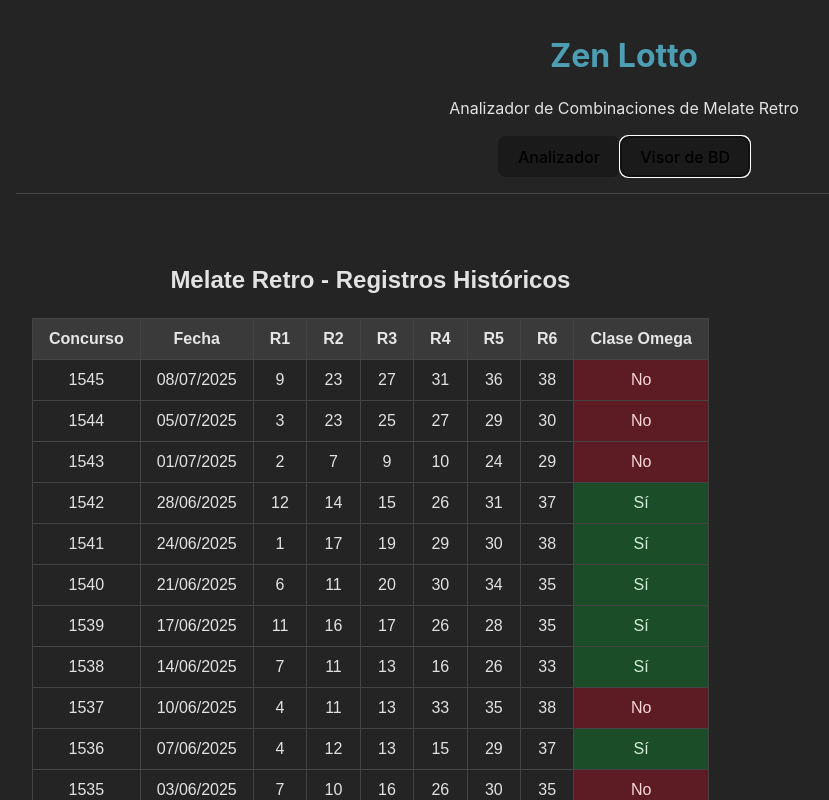
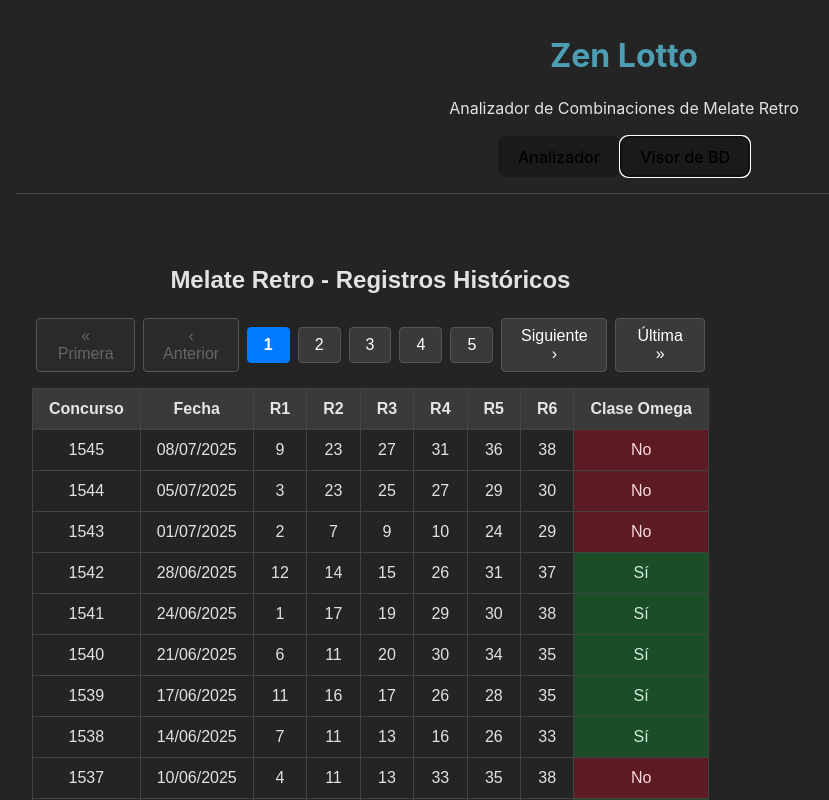
Before and after one commit to AmericoGarciaG/Zen_Lotto, a React (Vite) app: page / in a window 1280 px wide. Both pictures are taken after a click on the button "Visor de BD". Shown: the top 800 px of the page, without its empty margins (16-845 px from the left). Built offline with nearby package versions, Linux system fonts and the light colour scheme.

Commit message:
refactor: Mejora la paginación del visor de la BD
- Reemplaza la lista de botones de paginación por un control más intuitivo.
- Ajusta el número de registros por página a 20.
- Mejora los estilos para una visualización más clara y estética.

```diff
--- a/src/components/DatabaseViewer.css
+++ b/src/components/DatabaseViewer.css
@@ -7,7 +7,7 @@
 
 table {
   width: 100%;
-  table-layout: auto; /* Permite que el navegador ajuste las columnas */
+  table-layout: auto;
   border-collapse: collapse;
   margin-top: 1rem;
   background-color: #242424;
@@ -19,7 +19,7 @@ thead {
 
 th, td {
   border: 1px solid #444;
-  padding: 0.5rem 1rem; /* Más padding horizontal */
+  padding: 0.5rem 1rem;
   text-align: center;
   white-space: nowrap;
 }
@@ -28,16 +28,15 @@ th {
   font-weight: bold;
 }
 
-/* Anchos de columna específicos */
-th:nth-child(1), td:nth-child(1) { width: 10%; } /* Concurso */
-th:nth-child(2), td:nth-child(2) { width: 15%; } /* Fecha */
+th:nth-child(1), td:nth-child(1) { width: 10%; }
+th:nth-child(2), td:nth-child(2) { width: 15%; }
 th:nth-child(3), td:nth-child(3),
 th:nth-child(4), td:nth-child(4),
 th:nth-child(5), td:nth-child(5),
 th:nth-child(6), td:nth-child(6),
 th:nth-child(7), td:nth-child(7),
-th:nth-child(8), td:nth-child(8) { width: 7%; }  /* R1-R6 */
-th:nth-child(9), td:nth-child(9) { width: 12%; } /* Clase Omega */
+th:nth-child(8), td:nth-child(8) { width: 7%; }
+th:nth-child(9), td:nth-child(9) { width: 12%; }
 
 .omega {
   background-color: #1a4d28;
@@ -52,8 +51,8 @@ th:nth-child(9), td:nth-child(9) { width: 12%; } /* Clase Omega */
 .pagination {
   display: flex;
   justify-content: center;
-  margin-top: 1rem;
-  flex-wrap: wrap;
+  align-items: center;
+  margin: 1rem 0;
 }
 
 .pagination button {
@@ -61,11 +60,25 @@ th:nth-child(9), td:nth-child(9) { width: 12%; } /* Clase Omega */
   color: white;
   border: 1px solid #555;
   padding: 0.5rem 1rem;
-  margin: 0.25rem;
+  margin: 0 0.25rem;
   cursor: pointer;
+  border-radius: 4px;
+  transition: background-color 0.2s;
+}
+
+.pagination button:hover {
+  background-color: #555;
+}
+
+.pagination button:disabled {
+  background-color: #2a2a2a;
+  color: #666;
+  cursor: not-allowed;
 }
 
 .pagination button.active {
-  background-color: #555;
+  background-color: #007bff;
+  color: white;
   font-weight: bold;
+  border-color: #007bff;
 }
--- a/src/components/DatabaseViewer.tsx
+++ b/src/components/DatabaseViewer.tsx
@@ -16,7 +16,49 @@ interface MelateRetroRecord {
   clase_omega: number;
 }
 
-const RECORDS_PER_PAGE = 15;
+const RECORDS_PER_PAGE = 20;
+
+const Pagination: React.FC<{
+  currentPage: number;
+  totalPages: number;
+  onPageChange: (page: number) => void;
+}> = ({ currentPage, totalPages, onPageChange }) => {
+  const getPaginationGroup = () => {
+    let start = Math.floor((currentPage - 1) / 5) * 5;
+    const end = start + 5;
+    const group = [];
+    for (let i = start + 1; i <= end && i <= totalPages; i++) {
+      group.push(i);
+    }
+    return group;
+  };
+
+  return (
+    <div className="pagination">
+      <button onClick={() => onPageChange(1)} disabled={currentPage === 1}>
+        « Primera
+      </button>
+      <button onClick={() => onPageChange(currentPage - 1)} disabled={currentPage === 1}>
+        ‹ Anterior
+      </button>
+      {getPaginationGroup().map(item => (
+        <button
+          key={item}
+          onClick={() => onPageChange(item)}
+          className={currentPage === item ? 'active' : ''}
+        >
+          {item}
+        </button>
+      ))}
+      <button onClick={() => onPageChange(currentPage + 1)} disabled={currentPage === totalPages}>
+        Siguiente ›
+      </button>
+      <button onClick={() => onPageChange(totalPages)} disabled={currentPage === totalPages}>
+        Última »
+      </button>
+    </div>
+  );
+};
 
 const DatabaseViewer: React.FC = () => {
   const [records, setRecords] = useState<MelateRetroRecord[]>([]);
@@ -30,10 +72,6 @@ const DatabaseViewer: React.FC = () => {
   const startIndex = (currentPage - 1) * RECORDS_PER_PAGE;
   const currentRecords = records.slice(startIndex, startIndex + RECORDS_PER_PAGE);
 
-  const goToPage = (page: number) => {
-    setCurrentPage(page);
-  };
-
   const formatDate = (dateString: string) => {
     const date = new Date(dateString);
     const day = String(date.getDate()).padStart(2, '0');
@@ -45,6 +83,11 @@ const DatabaseViewer: React.FC = () => {
   return (
     <div className="database-viewer">
       <h2>Melate Retro - Registros Históricos</h2>
+      <Pagination
+        currentPage={currentPage}
+        totalPages={totalPages}
+        onPageChange={setCurrentPage}
+      />
       <table>
         <thead>
           <tr>
@@ -77,17 +120,11 @@ const DatabaseViewer: React.FC = () => {
           ))}
         </tbody>
       </table>
-      <div className="pagination">
-        {Array.from({ length: totalPages }, (_, i) => i + 1).map(page => (
-          <button
-            key={page}
-            onClick={() => goToPage(page)}
-            className={currentPage === page ? 'active' : ''}
-          >
-            {page}
-          </button>
-        ))}
-      </div>
+      <Pagination
+        currentPage={currentPage}
+        totalPages={totalPages}
+        onPageChange={setCurrentPage}
+      />
     </div>
   );
 };
```
